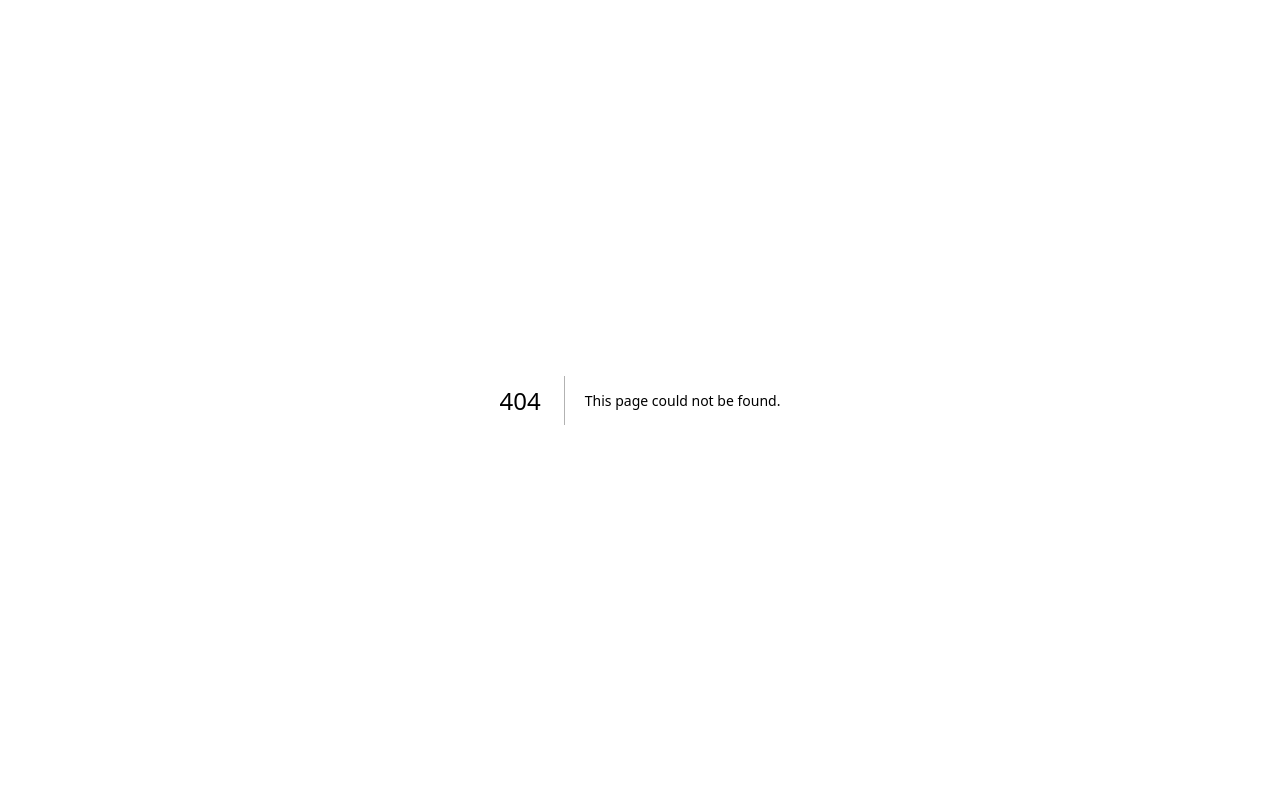
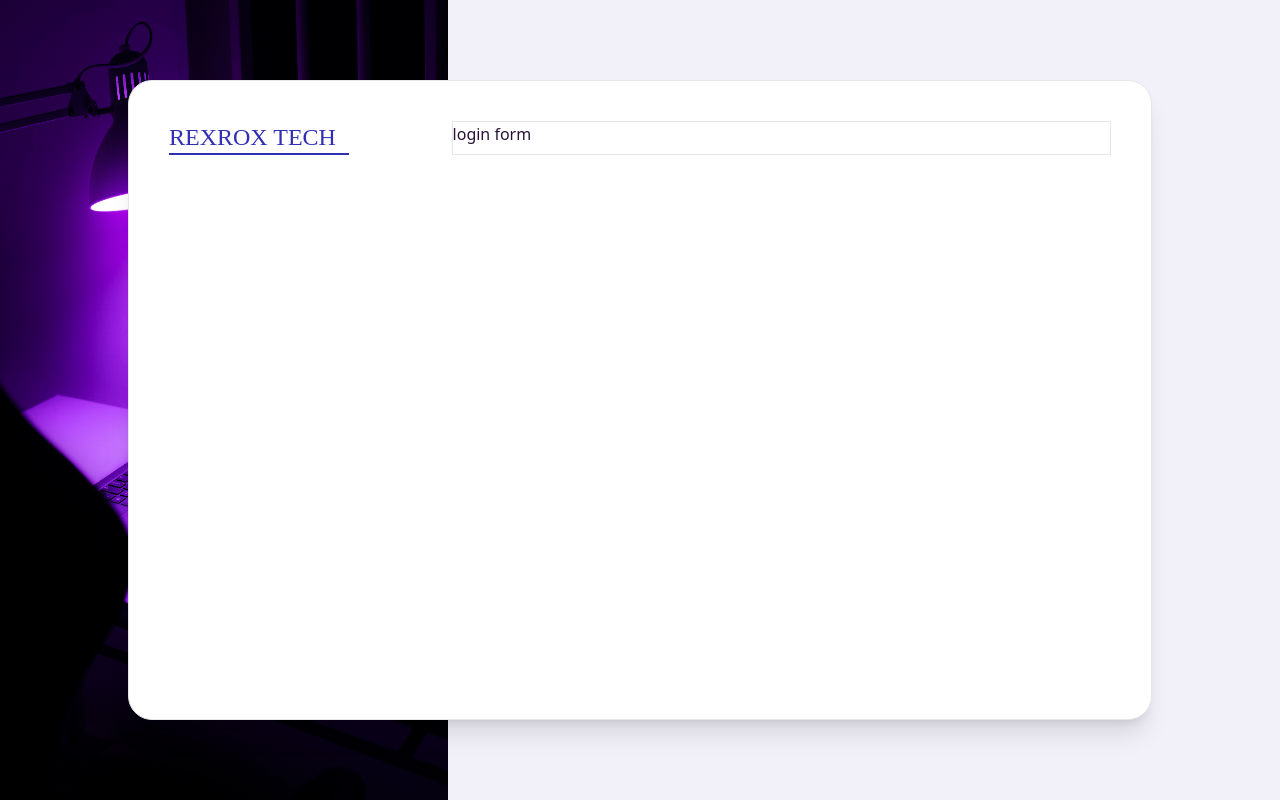
Before and after one commit to shourovr82/rexrox-tech, a Next.js app: page /auth/login in a window 1280 px wide. Before the commit this address had no page. Built offline with nearby package versions, Linux system fonts and the light colour scheme.

Commit message:
[DONE] project setup completed with login and registration page

```diff
--- /dev/null
+++ b/src/components/UI/Auth/AuthInformationUi.js
@@ -0,0 +1,12 @@
+
+const AuthInformationUi = () => {
+  return (
+    <div>
+      <div>
+        <h1 className="border-b-2 border-[#302FB4] font-Lumanosimo text-[#302FB4] text-2xl w-[180px]">REXROX TECH</h1>
+      </div>
+    </div>
+  );
+};
+
+export default AuthInformationUi;
--- /dev/null
+++ b/src/pages/auth/login.js
@@ -0,0 +1,25 @@
+import backgroundPhoto from '@/Assets/AuthPhotos/backgroundAuth.jpg'
+import AuthInformationUi from '@/components/UI/Auth/AuthInformationUi';
+import Image from 'next/image';
+
+const Login = () => {
+  return (
+    <div className='relative bg-[#F2F1FA]'>
+      <div>
+        <Image src={backgroundPhoto} alt='' className='h-[100vh] w-[35%]' width={500} height={900} />
+      </div>
+      <div className='border absolute top-[10%] left-[10%] shadow-xl rounded-3xl p-10 w-[80%] h-[80vh]  bg-white'>
+        <div className='grid grid-cols-10'>
+          <div className=' col-span-3'>
+            <AuthInformationUi />
+          </div>
+          <div className='col-span-7 border'>
+            login form
+          </div>
+        </div>
+      </div>
+    </div>
+  );
+};
+
+export default Login;
--- /dev/null
+++ b/src/pages/auth/registration.js
@@ -0,0 +1,10 @@
+
+const Registration = () => {
+  return (
+    <div>
+      Registration Here
+    </div>
+  );
+};
+
+export default Registration;
--- a/src/styles/globals.css
+++ b/src/styles/globals.css
@@ -1,3 +1,5 @@
 @tailwind base;
 @tailwind components;
 @tailwind utilities;
+
+@import url('https://fonts.googleapis.com/css2?family=Lumanosimo&family=Poppins:wght@100;200;300;400;500;600;700;800;900&display=swap');
--- a/tailwind.config.js
+++ b/tailwind.config.js
@@ -5,9 +5,15 @@ module.exports = {
     './src/components/**/*.{js,ts,jsx,tsx,mdx}',
     './src/app/**/*.{js,ts,jsx,tsx,mdx}',
   ],
+  theme: {
+    fontFamily: {
+      "poppins": ['Poppins', "sans-serif"],
+      "Lumanosimo": ['Lumanosimo', "cursive"]
+    }
+  },
 
   daisyui: {
-    themes: ["light"],
+    themes: ["cupcake"],
   },
   plugins: [require("daisyui")],
 }
```
Also changed, not shown: src/Assets/AuthPhotos/backgroundAuth.jpg (added).
